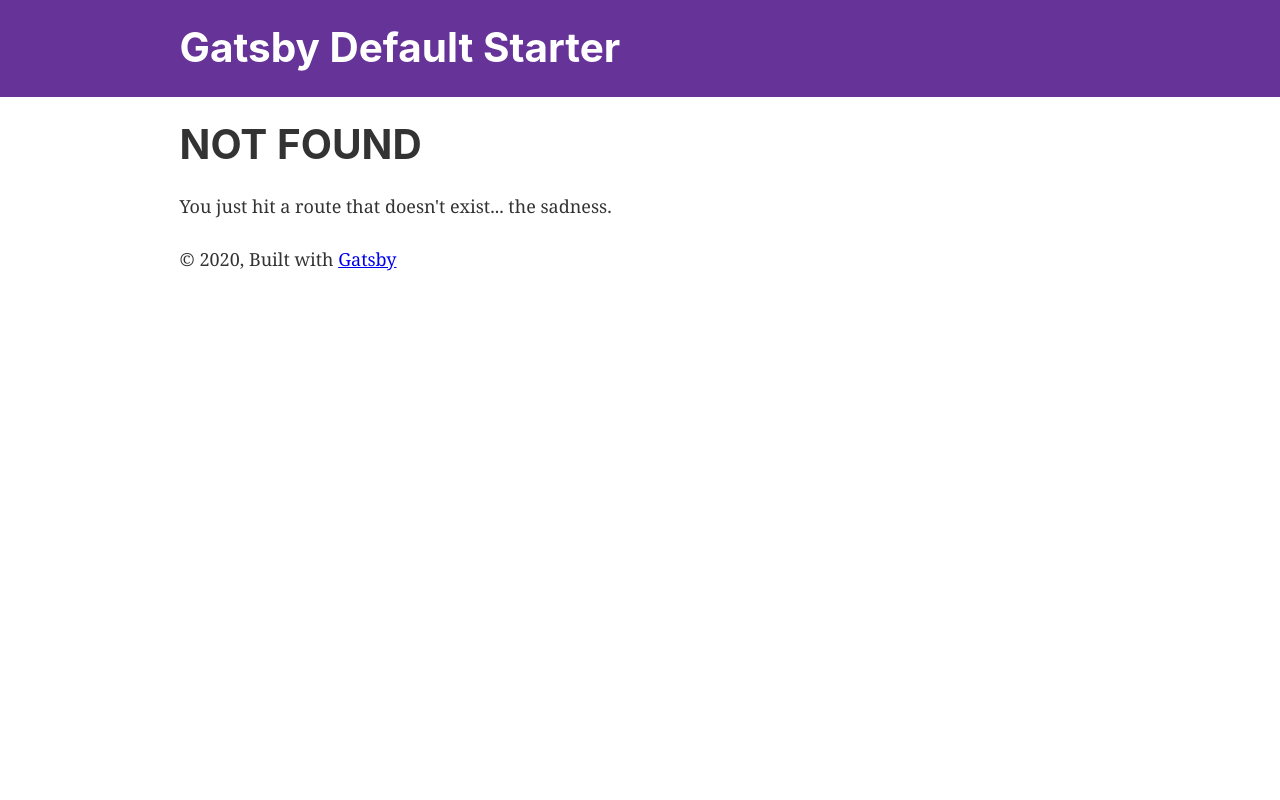
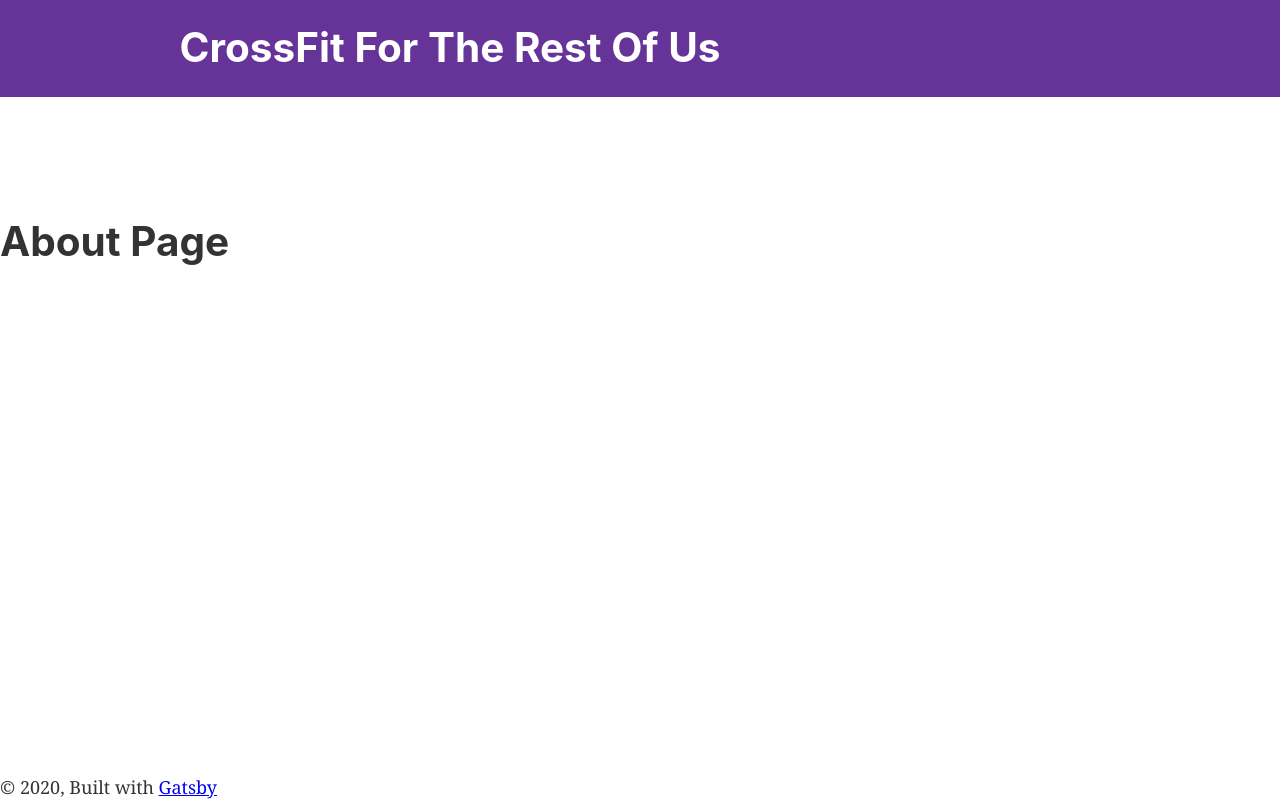
Before and after one commit to chrisdesilva/crossfit-for-the-rest, a Gatsby site: page /about in a window 1280 px wide. Before the commit this address had no page. Built offline with nearby package versions, Linux system fonts and the light colour scheme; Gatsby itself is replaced by a stand-in of ours.

Commit message:
First commit

```diff
--- a/gatsby-config.js
+++ b/gatsby-config.js
@@ -1,8 +1,8 @@
 module.exports = {
   siteMetadata: {
-    title: `Gatsby Default Starter`,
-    description: `Kick off your next, great Gatsby project with this default starter. This barebones starter ships with the main Gatsby configuration files you might need.`,
-    author: `@gatsbyjs`,
+    title: `CrossFit For The Rest Of Us`,
+    description: `A blog about the adventures of an anti-CrossFitter turned CrossFitter.`,
+    author: `@desilvadev`,
   },
   plugins: [
     `gatsby-plugin-react-helmet`,
--- a/package.json
+++ b/package.json
@@ -5,18 +5,21 @@
   "version": "0.1.0",
   "author": "Kyle Mathews <mathews.kyle@gmail.com>",
   "dependencies": {
+    "babel-plugin-styled-components": "^1.10.7",
     "gatsby": "^2.19.7",
     "gatsby-image": "^2.2.39",
     "gatsby-plugin-manifest": "^2.2.39",
     "gatsby-plugin-offline": "^3.0.32",
     "gatsby-plugin-react-helmet": "^3.1.21",
     "gatsby-plugin-sharp": "^2.4.3",
+    "gatsby-plugin-styled-components": "^3.1.20",
     "gatsby-source-filesystem": "^2.1.46",
     "gatsby-transformer-sharp": "^2.3.13",
     "prop-types": "^15.7.2",
     "react": "^16.12.0",
     "react-dom": "^16.12.0",
-    "react-helmet": "^5.2.1"
+    "react-helmet": "^5.2.1",
+    "styled-components": "^5.0.1"
   },
   "devDependencies": {
     "prettier": "^1.19.1"
--- a/src/components/layout.js
+++ b/src/components/layout.js
@@ -1,16 +1,22 @@
-/**
- * Layout component that queries for data
- * with Gatsby's useStaticQuery component
- *
- * See: https://www.gatsbyjs.org/docs/use-static-query/
- */
-
 import React from "react"
 import PropTypes from "prop-types"
 import { useStaticQuery, graphql } from "gatsby"
+import styled, { ThemeProvider } from "styled-components"
+import { theme } from "../utils/theme"
 
 import Header from "./header"
 import "./layout.css"
+
+const PageContainer = styled.div`
+  display: flex;
+  flex-direction: column;
+  min-height: 100vh;
+`
+
+const ChildContainer = styled.div`
+  flex-grow: 1;
+  margin-top: 97px;
+`
 
 const Layout = ({ children }) => {
   const data = useStaticQuery(graphql`
@@ -24,23 +30,17 @@ const Layout = ({ children }) => {
   `)
 
   return (
-    <>
-      <Header siteTitle={data.site.siteMetadata.title} />
-      <div
-        style={{
-          margin: `0 auto`,
-          maxWidth: 960,
-          padding: `0 1.0875rem 1.45rem`,
-        }}
-      >
-        <main>{children}</main>
+    <ThemeProvider theme={theme}>
+      <PageContainer>
+        <Header siteTitle={data.site.siteMetadata.title} />
+        <ChildContainer>{children}</ChildContainer>
         <footer>
           © {new Date().getFullYear()}, Built with
           {` `}
           <a href="https://www.gatsbyjs.org">Gatsby</a>
         </footer>
-      </div>
-    </>
+      </PageContainer>
+    </ThemeProvider>
   )
 }
 
--- /dev/null
+++ b/src/pages/about.js
@@ -0,0 +1,14 @@
+import React from "react"
+import Layout from "../components/layout"
+import SEO from "../components/seo"
+
+const About = () => {
+  return (
+    <Layout>
+      <SEO title="About" />
+      <h1>About Page</h1>
+    </Layout>
+  )
+}
+
+export default About
--- /dev/null
+++ b/src/utils/theme.js
@@ -0,0 +1,3 @@
+export const theme = {
+  primary: "#fad3bf",
+}
```
Also changed, not shown: src/components/seo.js (+0 -7 lines), src/images/banner.png (added), 1 other file.
